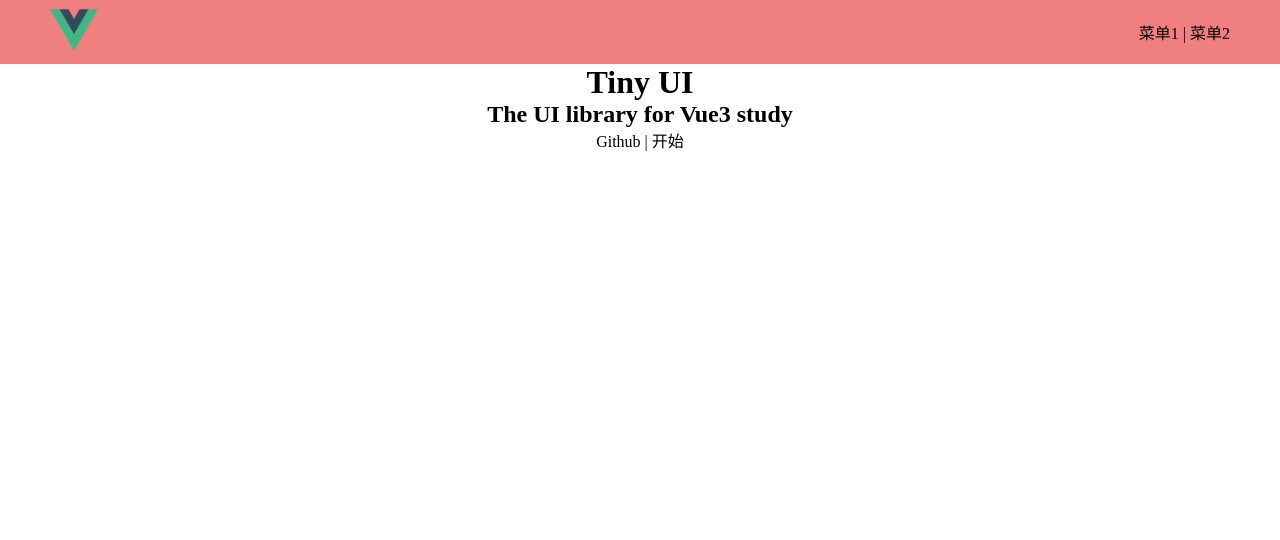
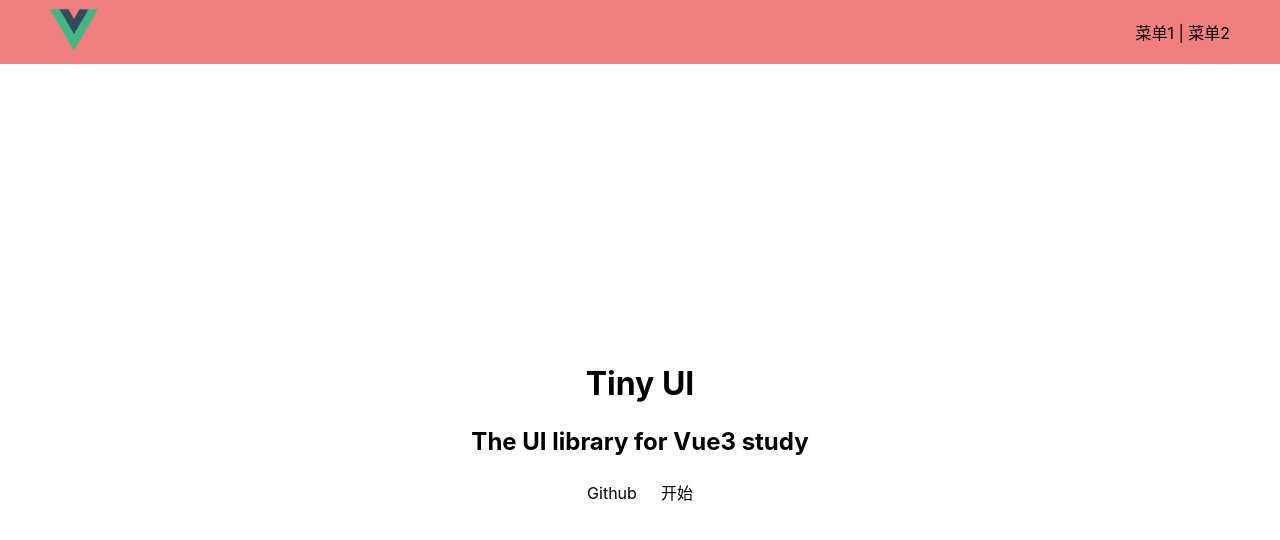
Before and after one commit to yxmg/tactile-ui-vue3, a Vue app: page / in a window 1280 px wide. Shown: the top 540 px of the page. Built offline with nearby package versions, Linux system fonts and the light colour scheme.

Commit message:
style: home页banner部分样式调整

```diff
--- a/src/index.scss
+++ b/src/index.scss
@@ -15,5 +15,12 @@ a {
 
   &:hover {
     border-bottom: 1px solid;
+    cursor: pointer;
   }
 }
+
+body {
+  font-size: 16px;
+  // see detail ：https://github.com/zenozeng/fonts.css/
+  font-family: -apple-system, "Noto Sans", "Helvetica Neue", Helvetica, "Nimbus Sans L", Arial, "Liberation Sans", "PingFang SC", "Hiragino Sans GB", "Noto Sans CJK SC", "Source Han Sans SC", "Source Han Sans CN", "Microsoft YaHei", "Wenquanyi Micro Hei", "WenQuanYi Zen Hei", "ST Heiti", SimHei, "WenQuanYi Zen Hei Sharp", sans-serif;
+}
--- a/src/views/home.vue
+++ b/src/views/home.vue
@@ -2,12 +2,11 @@
   <div class="page-home">
     <top-nav/>
     <div class="banner">
-      <h1>Tiny UI</h1>
-      <h2>The UI library for Vue3 study</h2>
+      <h1 class="title">Tiny UI</h1>
+      <h2 class="desc">The UI library for Vue3 study</h2>
       <p class="actions">
-        <a href="">Github</a>
-        |
-        <a href="">开始</a>
+        <a class="action-item" href="">Github</a>
+        <a class="action-item" href="">开始</a>
       </p>
     </div>
   </div>
@@ -25,5 +24,23 @@ export default {
 <style lang="scss" scoped>
 .page-home {
   text-align: center;
+
+  .banner {
+    padding: 300px 0;
+  }
+
+  .title {
+    margin-bottom: 24px;
+  }
+  .desc {
+    margin-bottom: 24px;
+  }
+
+  .action-item {
+    & ~ .action-item {
+      margin-left: 24px;
+    }
+  }
+
 }
 </style>
```
